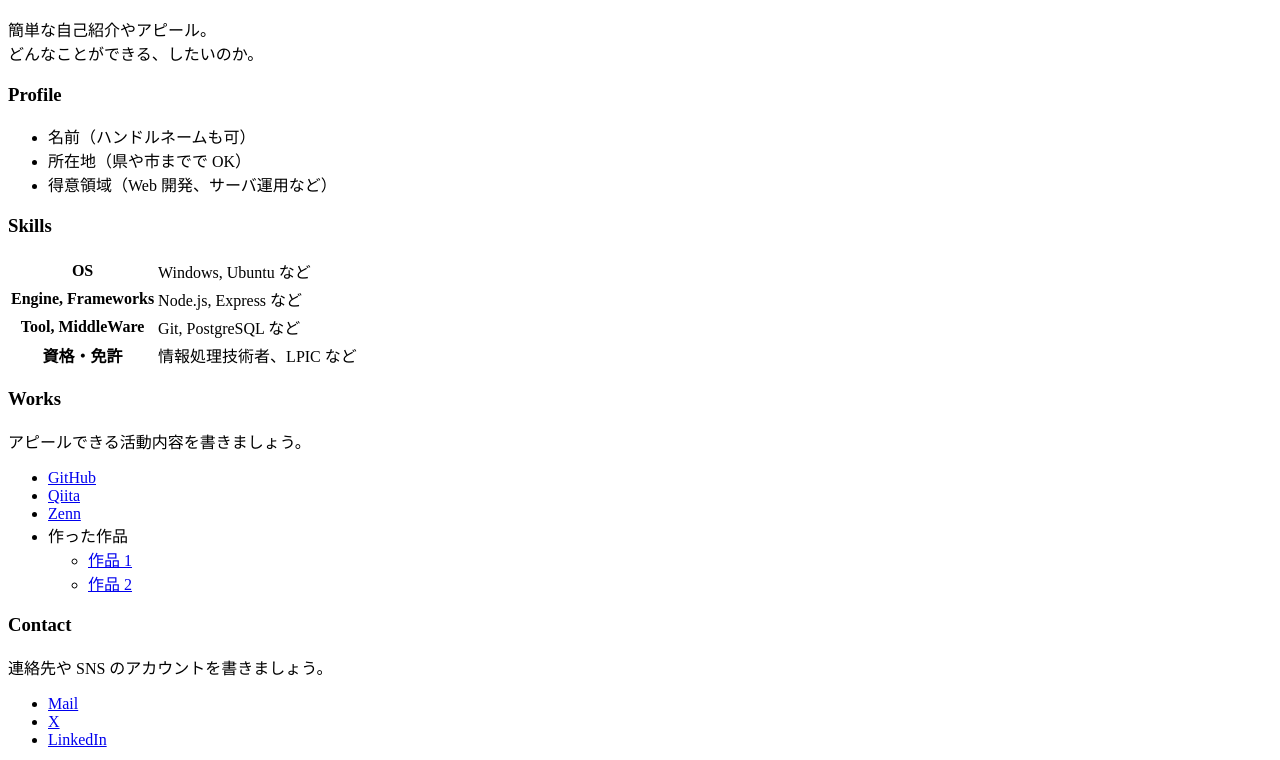
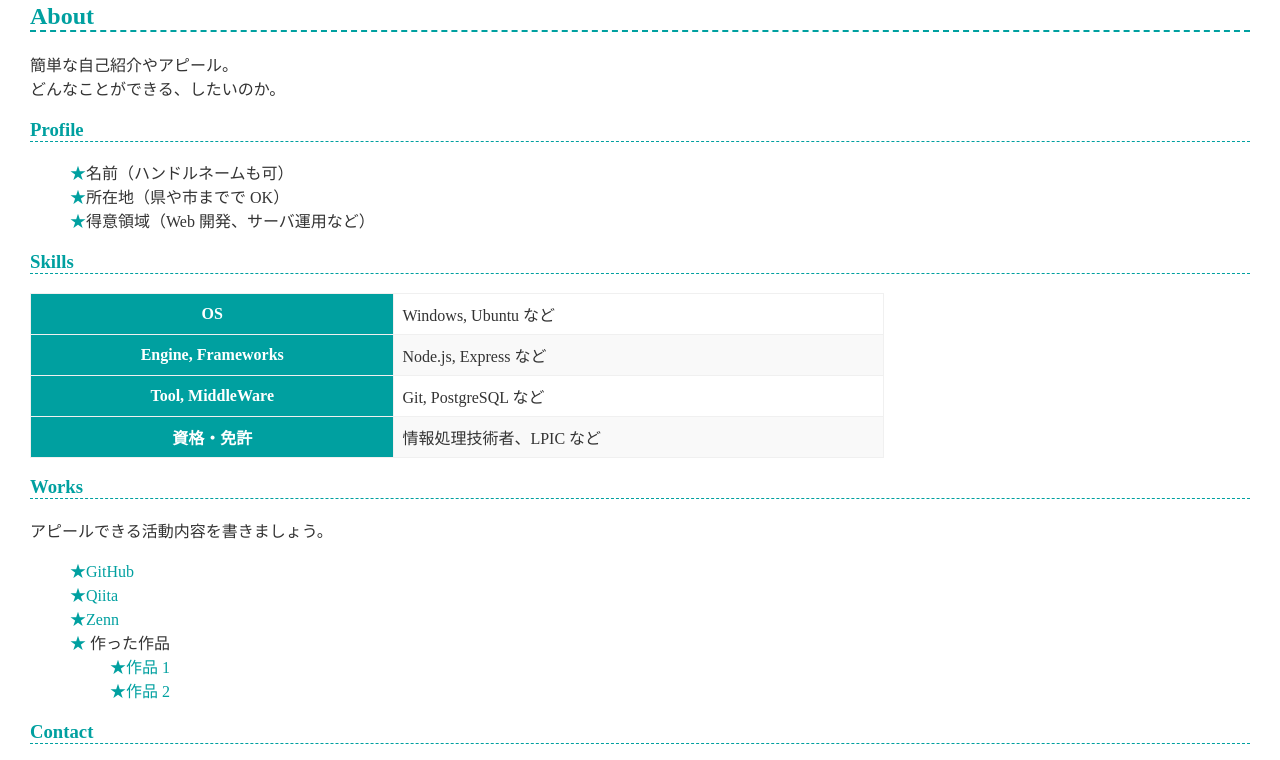
Before and after one commit to hayaemon/hayaemon.github.io, a plain HTML site: page index.html in a window 1280 px wide. Shown: the part 110-870 px from the top of the page. Drawn offline with Linux system fonts and the light colour scheme.

Commit message:
cssの追加

```diff
--- a/index.html
+++ b/index.html
@@ -3,6 +3,7 @@
   <head>
     <meta charset="utf-8" />
     <meta name="viewport" content="width=device-width, initial-scale=1" />
+    <link href="style.css" rel="stylesheet" />
     <title>hayaemonのポートフォリオ</title>
   </head>
   <body>
--- /dev/null
+++ b/style.css
@@ -0,0 +1,63 @@
+:root {
+  --theme-color: #00a0a0;
+}
+* {
+  box-sizing: border-box;
+}
+
+html,
+body {
+  width: 100%;
+  height: 100%;
+}
+
+body {
+  margin: 0;
+  padding: 30px;
+  color: #333;
+}
+
+/* 見出し
+ */
+
+h1,
+h2,
+h3 {
+  color: var(--theme-color);
+  border-bottom: dashed 0.1em var(--theme-color);
+}
+
+a {
+  color: var(--theme-color);
+  text-decoration: none;
+}
+/* リスト */
+ul {
+  list-style: none;
+}
+li:before {
+  content: "★";
+  color: var(--theme-color);
+}
+
+table {
+  border-spacing: 0;
+  border-collapse: collapse;
+  border: solid 1px #f0f0f0;
+  min-width: 70%;
+}
+tr {
+  background-color: #fff;
+}
+tr:nth-child(2n) {
+  background-color: #f9f9f9;
+}
+th {
+  background: var(--theme-color);
+  color: #fff;
+}
+th,
+td {
+  border: solid 1px #f0f0f0;
+  padding: 0.5rem;
+}
```
